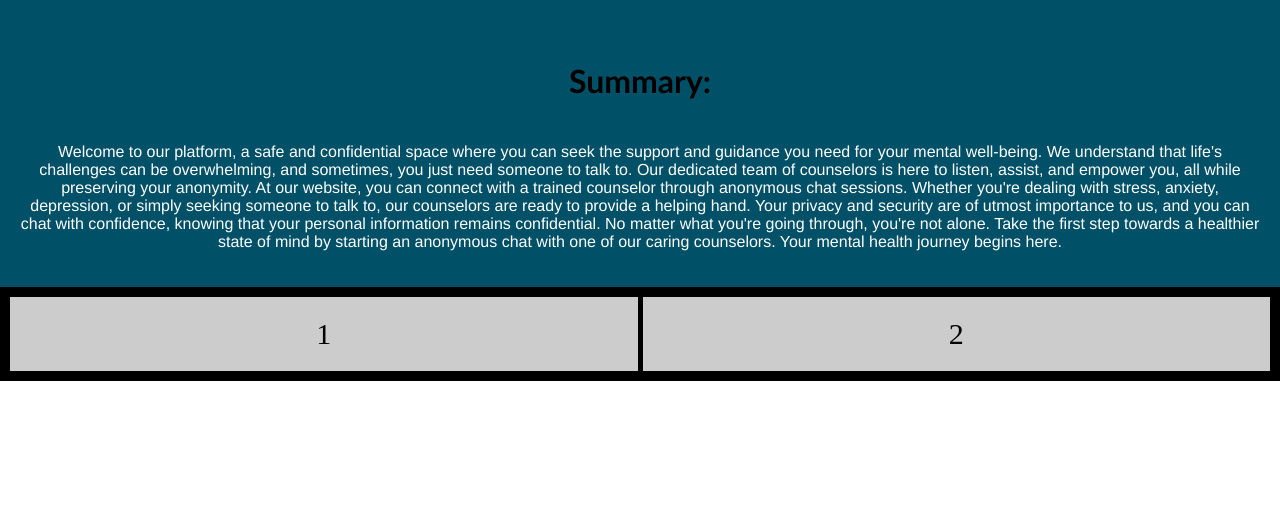
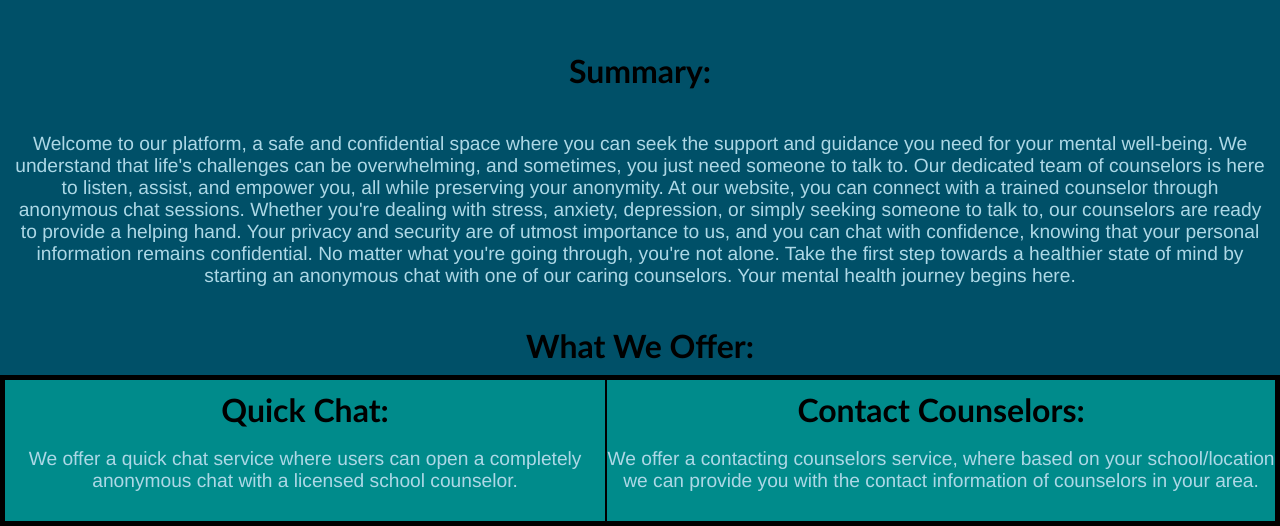
Before and after one commit to Formulaeagle161/Mental-Health-Project, a website built with Vite: page index.html in a window 1280 px wide. Shown: the part 846-1372 px from the top of the page. Before the commit the page ends 1227 px from the top, so only its background shows below. Built offline with nearby package versions, Linux system fonts and the light colour scheme.

Commit message:
homepage almost completely finished
added descriptions for quick chat and counselor functions.

```diff
--- a/index.html
+++ b/index.html
@@ -27,19 +27,24 @@
 
       </div>
     </div>
-    <div id  = "summary">
-      <div id = "minititle">
+    <div class  = "summary">
+      <div class = "minititle">
         <h4>Summary:</h4>
       </div>
       <p>Welcome to our platform, a safe and confidential space where you can seek the support and guidance you need for your mental well-being. We understand that life's challenges can be overwhelming, and sometimes, you just need someone to talk to. Our dedicated team of counselors is here to listen, assist, and empower you, all while preserving your anonymity. At our website, you can connect with a trained counselor through anonymous chat sessions. Whether you're dealing with stress, anxiety, depression, or simply seeking someone to talk to, our counselors are ready to provide a helping hand. Your privacy and security are of utmost importance to us, and you can chat with confidence, knowing that your personal information remains confidential. No matter what you're going through, you're not alone. Take the first step towards a healthier state of mind by starting an anonymous chat with one of our caring counselors. Your mental health journey begins here.</p>
     </div>
-
+    <div id  = "summary2">
+    <div class = "minititle"><strong>What We Offer:</strong></div>
+    </div>
 
     <div class="grid-container">
 
-      <div class="item1">1</div>
-      <div class="item2">2</div>
+      <div class="item1"><div class = "minititle"><strong>Quick Chat:</strong></div>
+        <p style="background-color:darkcyan; font-family: 'Franklin Gothic Medium', 'Arial Narrow', Arial, sans-serif;color: lightblue;">We offer a quick chat service where users can open a completely anonymous chat with a licensed school counselor. </p></div>
+      <div class="item2"><div class = "minititle"><strong>Contact Counselors:</strong></div>
+      <p style="background-color:darkcyan; font-family: 'Franklin Gothic Medium', 'Arial Narrow', Arial, sans-serif;color: lightblue;font-size:larger;">We offer a contacting counselors service, where based on your school/location we can provide you with the contact information of counselors in your area. </p></div>
     </div>
+
 
     <script type="module" src="main.js"></script>
   </body>
--- a/style.css
+++ b/style.css
@@ -49,20 +49,13 @@ body {
   height: auto;
   display: block;
 }
-#minititle {
+.minititle {
   font-family: 'Gill Sans', 'Gill Sans MT', Calibri, 'Trebuchet MS', sans-serif;
   font-size: 2rem;
   color:black;
   padding: 2  px;
 }
-#summary {
-    font-family: 'Franklin Gothic Medium', 'Arial Narrow', Arial, sans-serif;
-    background-color: #005068;
-    color: #ffffff;
-    padding: 20px;
-    border-radius: 0;
-    text-align: center;
-}
+
 .centered-text {
   font-family: Impact, Haettenschweiler, 'Arial Narrow Bold', sans-serif;
   position: absolute;
@@ -94,20 +87,41 @@ body {
   padding: 10px;
 }
 .grid-container {
+  border: 1px;
   display: grid;
   grid-template-columns: auto auto;
-  gap: 5px;
+  gap: 2px;
   background-color: #000000;
-  padding: 10px;
+  padding: 5px;
 }
 
 .grid-container > div {
-  background-color: rgba(255, 255, 255, 0.8);
+  background-color: darkcyan;
   text-align: center;
-  padding: 20px 0;
-  font-size: 30px;
+  padding: 10px 0;
 }
 .item1 {
   grid-column-start: 1;
   grid-column-end: 2;
+  background-color: darkcyan;
+  font-size: larger;
 }
+#summary2 {
+  font-family: 'Franklin Gothic Medium', 'Arial Narrow', Arial, sans-serif;
+  background-color: #005068;
+  font-size: larger;
+  color: #ffffff;
+  padding: 10px;
+  border-radius: 0;
+
+  text-align: center;
+}
+.summary {
+  font-family: 'Franklin Gothic Medium', 'Arial Narrow', Arial, sans-serif;
+  background-color: #005068;
+  color: lightblue;
+  padding: 10px;
+  border-radius: 0;
+  text-align: center;
+  font-size: larger;
+}
```
